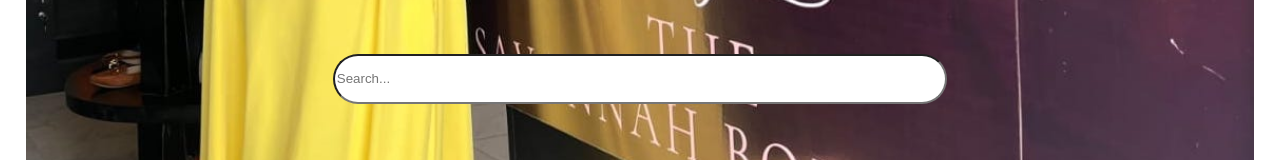
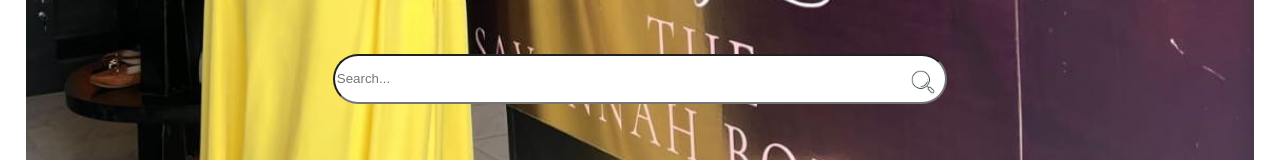
Before and after one commit to kk-mbugua/savannah, a React (Create React App) app in the folder front_end/: page / in a window 1280 px wide. Shown: the part 297-457 px from the top of the page. Built offline with nearby package versions, Linux system fonts and the light colour scheme.

Commit message:
add magnifying glass to search

```diff
--- a/front_end/src/assets/styles/global.css
+++ b/front_end/src/assets/styles/global.css
@@ -60,6 +60,14 @@
     height: 100%;
     border-radius: 80px;
 }
+
+#icon {
+    position: absolute;
+    right: 12px;
+    top: 16px;
+    width: 24px;
+    height: 24px;
+  }
 
 .shopping {
     display: flex;
--- a/front_end/src/pages/Home.jsx
+++ b/front_end/src/pages/Home.jsx
@@ -1,4 +1,5 @@
 import ShoppingItems from "../components/ShoppingItems";
+import MagIcon from "../assets/images/mag_icon.png"
 
 function Home () {
     return (
@@ -9,6 +10,12 @@ function Home () {
             </div>
             <div className="previewSearch">
                 <input type="search" name="search" placeholder="Search..."/>
+                <img
+                    id="icon"
+                    src={MagIcon}
+                    alt="icon"
+                    onClick={()=> console.log("search icon clicked")}
+                />
             </div>
         </div>
         <div className="shopping">
```
Also changed, not shown: front_end/src/assets/images/mag_icon.png (added).
